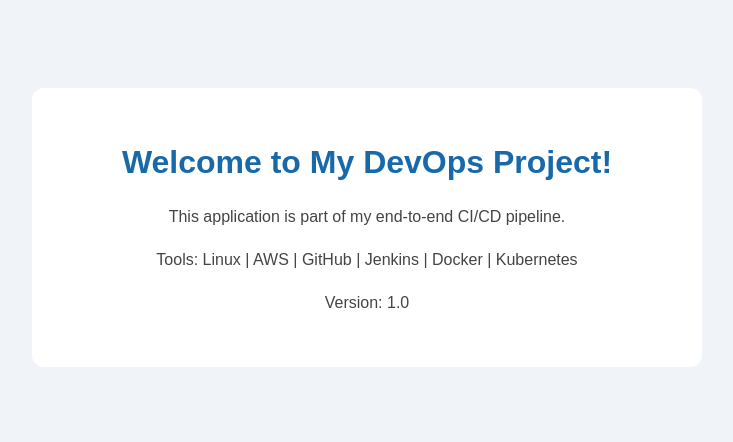
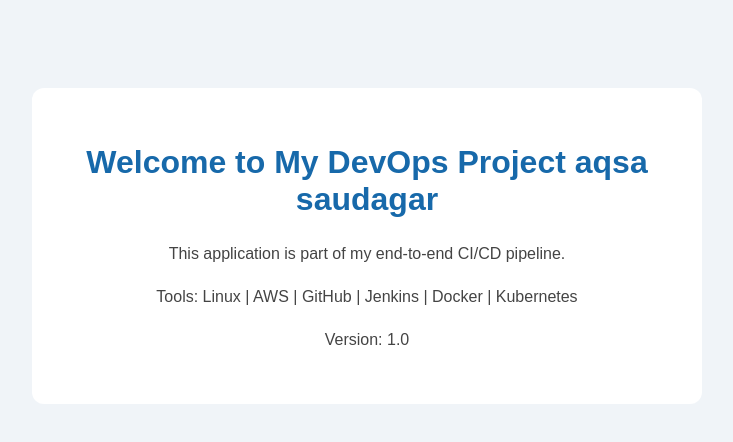
Before and after one commit to Aqsa-Saudagar/DevOps-CI-CD-Project, a plain HTML site: page index.html in a window 1280 px wide. Shown: the whole page, without its empty margins (273-1006 px from the left). Drawn offline with Linux system fonts and the light colour scheme.

Commit message:
Update index.html

```diff
--- a/index.html
+++ b/index.html
@@ -32,7 +32,7 @@
   </head>
   <body>
     <div class="container">
-      <h1>Welcome to My DevOps Project!</h1>
+      <h1>Welcome to My DevOps Project aqsa saudagar</h1>
       <p>This application is part of my end-to-end CI/CD pipeline.</p>
       <p>Tools: Linux | AWS | GitHub | Jenkins | Docker | Kubernetes</p>
       <p>Version: 1.0</p>
```
